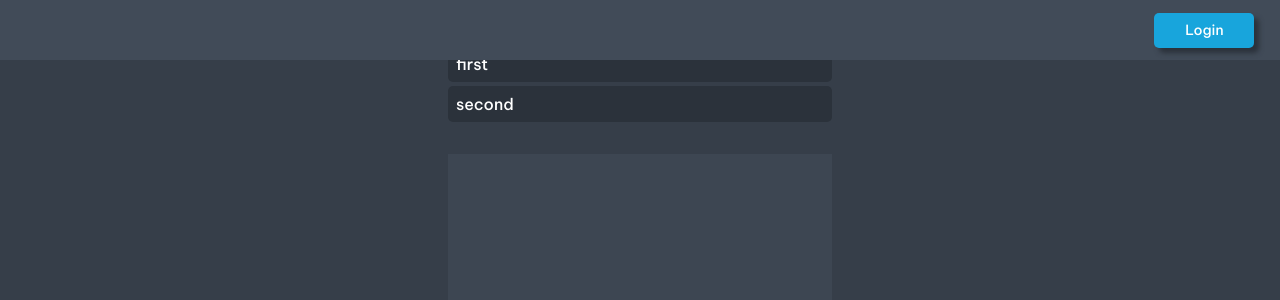
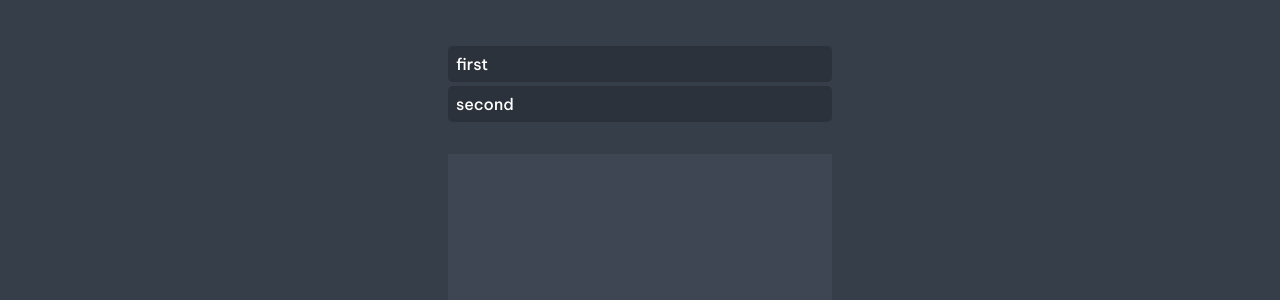
Before and after one commit to owenpete/streamvote, a Next.js app: page / in a window 1280 px wide. Shown: the top 300 px of the page. Built offline with nearby package versions, Linux system fonts and the light colour scheme; what tmi.js would draw is missing.

Commit message:
remove navbar

```diff
--- a/pages/index.tsx
+++ b/pages/index.tsx
@@ -34,9 +34,6 @@ const Home: NextPage = () => {
         <meta name="viewport" content="width=device-width, maximum-scale=1, maximum-scale=1.0, user-scalable=0" />
         <link rel="icon" href="/favicon.ico" />
       </Head>
-      <Navbar
-        isLoggedIn={false}
-      />
       <div className="main">
         <div className='main__left'>
         </div>
```
